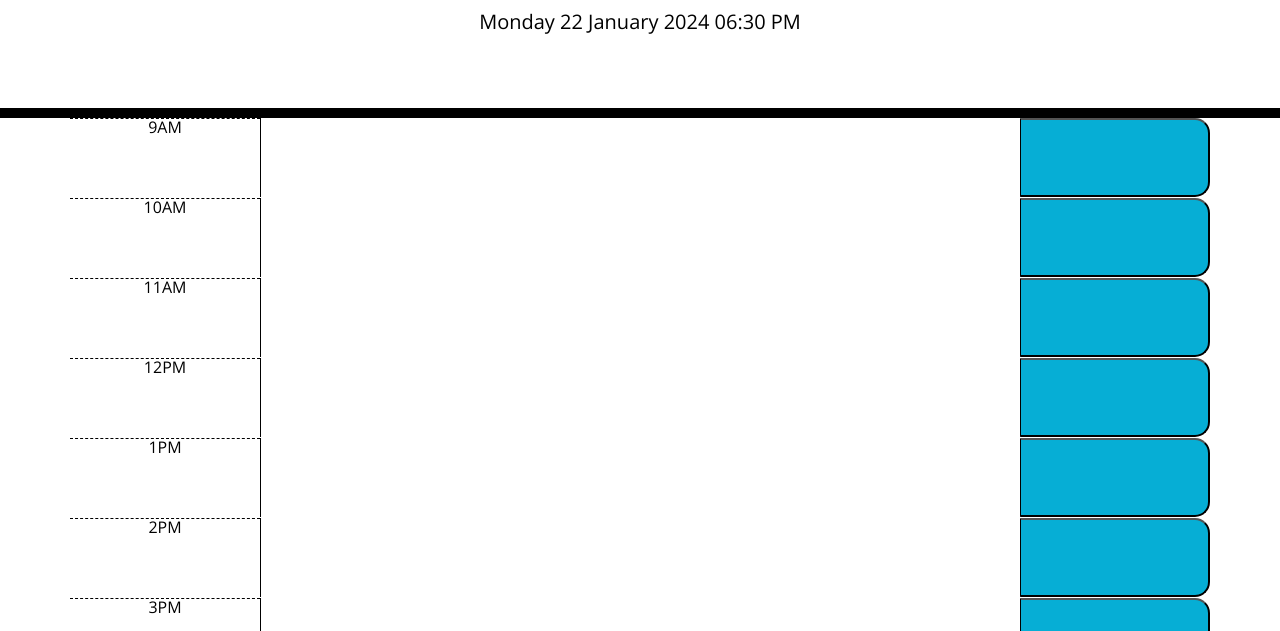
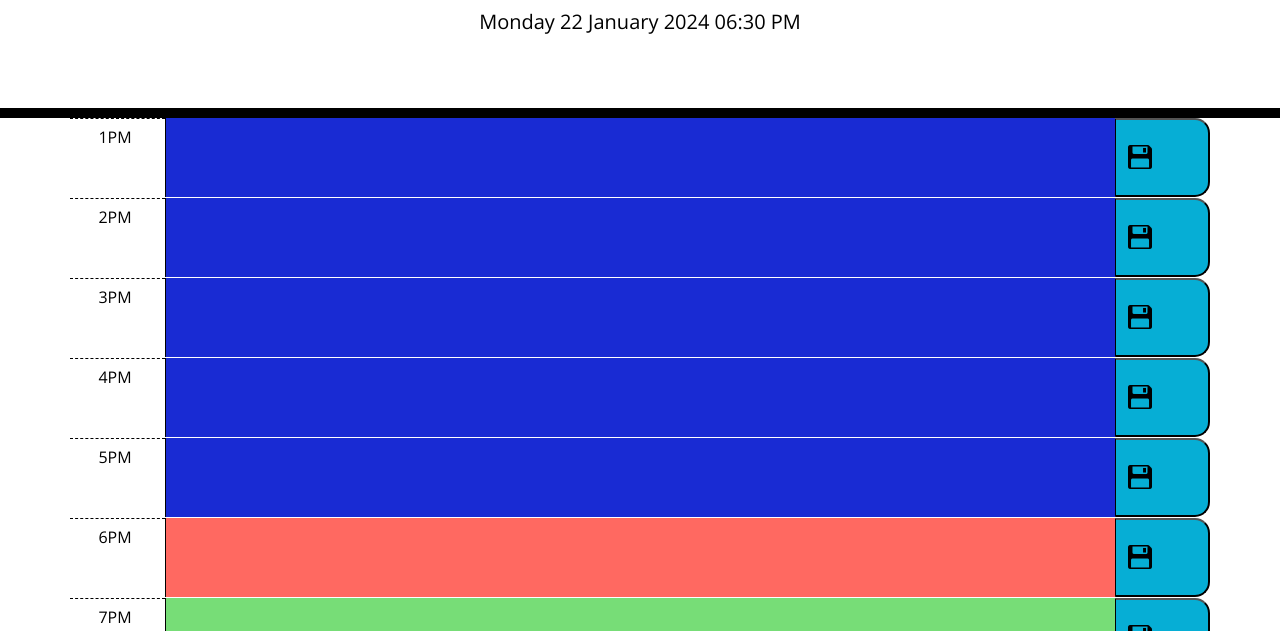
Before and after one commit to brooksy236/Work-Day-Planner, a plain HTML site: page index.html in a window 1280 px wide. Shown: the part 169-800 px from the top of the page. Drawn offline with nearby package versions, Linux system fonts and the light colour scheme.

Commit message:
Added IF statements to colour the planner according to the time

```diff
--- a/assets/script.js
+++ b/assets/script.js
@@ -1,24 +1,87 @@
+$(document).ready(function() {
+})
 
 //----------Date and Time display----------------
 var today = dayjs();
 $("#currentDay").text(today.format("dddd DD MMMM YYYY hh:mm A"));
 
 //-----------function for the containers---------
-var hours = ["9AM", "10AM", "11AM", "12PM", "1PM", "2PM", "3PM", "4PM", "5PM"];
-var hourDiv = document.ge
+var hoursLog = ["1PM", "2PM", "3PM", "4PM", "5PM", "6PM", "7PM", "8PM", "9PM"];
+
 // var currentHour = ;
 
-
-for (i = 0; i < hours.length; i++)
+for (var i = 0; i < hoursLog.length; i++) {
 
 $('#parent').append(`
-    <div class="row time-block">
-      <div class="col-2 hour"> ${hours[i]} </div>
-      <textarea class="col-8 description"> </textarea>
-      <button class="col-2 saveBtn d-flex"> </button>
-    </div>
-  `)
+<div class="row time-block">
+<div class="col-1 hour"> ${hoursLog[i]} </div>
+<textarea class="col-10 description"> </textarea>
+<button class="col-1 saveBtn d-flex"> <i class="bi bi-floppy2-fill"></i> </button>
+</div>
+`)
 
+//------Colour the blocks according to the time-------------
+
+var now = dayjs().format('hA'); //Use this to compare to the string in the hour block
+if (hoursLog[i] === now){
+    $('.description').eq(i).addClass("present")
+} else if (hoursLog[i] <= now) {
+    $('.description').eq(i).addClass("past")
+} else if (hoursLog[i] >= now) {
+    $('.description').eq(i).addClass("future")
+}
+}
+
+console.log(now)
+
+
+
+
+
+
+
+
+
+
+
+
+// ------------------Testing---------------------
+
+
+
+// $.each(hoursLog, function(i, val){
+//     if (val == $(hour.text)) {
+//         $('textarea').addClass('present');
+
+//     }
+// })
+
+
+// $(hoursLog[i]).addClass('present');
+// console.log(hoursLog[0]);
+// console.log(today);
+
+
+// const hourDescription = $('textarea');
+// var hours = $('.hours').text(today.format("hh"));
+// console.log(hours)
+
+// var duration = dayjs.duration
+
+
+// duration.get('hours');
+
+// var time = dayjs(today).toString();
+// $.each( [ "a", "b", "c" ], function( i, l ){
+    //     alert( "Index #" + i + ": " + l );
+    //   });
+
+    // if ($(hoursLog[i]) == now) {
+    //     $('textarea').addClass('present');}
+
+// if (hoursLog[i] == ) {
+
+// }
 
 // function insert() {
 
@@ -34,7 +97,6 @@ $('#parent').append(`
     // }}
 
     //$('.container').add('div').addClass('example');
-// ------------------Testing---------------------
 
 
 // var hour =
--- a/assets/style.css
+++ b/assets/style.css
@@ -41,10 +41,11 @@ header {
   background-color: #ffffff;
   color: #000000;
   border-top: 1px dashed #000000;
+  padding: 10px 5px 0 0;
 }
 
 .past {
-  background-color: #d3d3d3;
+  background-color: #192bd3;
   color: white;
 }
 
@@ -66,6 +67,12 @@ header {
   color: white;
 }
 
+i {
+  font-size: x-large;
+  color: #000000;
+  padding-top: 1em;
+}
+
 .saveBtn i:hover {
   font-size: 20px;
   transition: all 0.3s ease-in-out;
@@ -77,3 +84,11 @@ header {
   background-color: #06aed5;
   border: 5px solid blue;
 }
+
+.hours {
+  display: block;
+}
+
+.time {
+
+}
--- a/index.html
+++ b/index.html
@@ -12,6 +12,11 @@
       integrity="sha384-KK94CHFLLe+nY2dmCWGMq91rCGa5gtU4mk92HdvYe+M/SXH301p5ILy+dN9+nJOZ"
       crossorigin="anonymous"
       />
+      <!-- This is the link for Bootstrap icons -->
+    <link
+      href="https://cdn.jsdelivr.net/npm/bootstrap-icons@1.11.3/font/bootstrap-icons.min.css"
+      rel="stylesheet">
+
     <link
       rel="stylesheet"
       href="https://use.fontawesome.com/releases/v5.8.1/css/all.css"
@@ -30,16 +35,10 @@
     <header>
       <h1 class="display-3">Work Day Scheduler</h1>
       <p class="lead ">A simple calendar app for scheduling your work day</p>
-      <p id="currentDay" class="lead"></p>
-    </header>
+      <p id="currentDay" class="lead time"></p>
+      </header>
     <div class="container" id="parent">
       <!-- Timeblocks go here -->
-
-        <!-- <div class="row time-block">
-          <div class="col-2 hour"></div>
-          <div class="col-8 description"></div>
-          <div class="col-2 saveBtn"></div>
-        </div> -->
 
     </div>
     <script src="./assets/script.js"></script>
```
